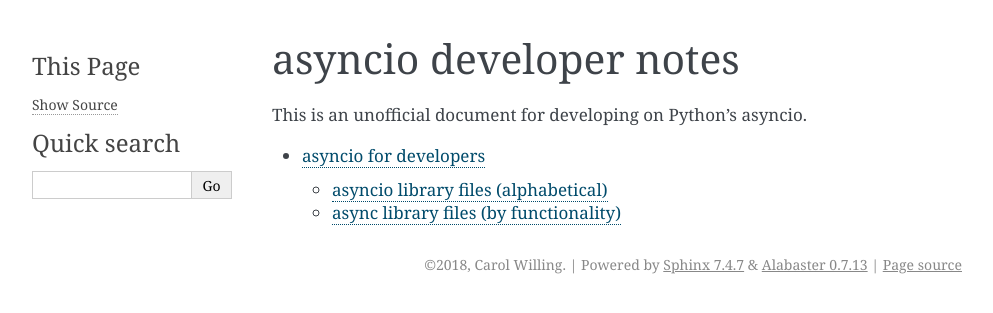
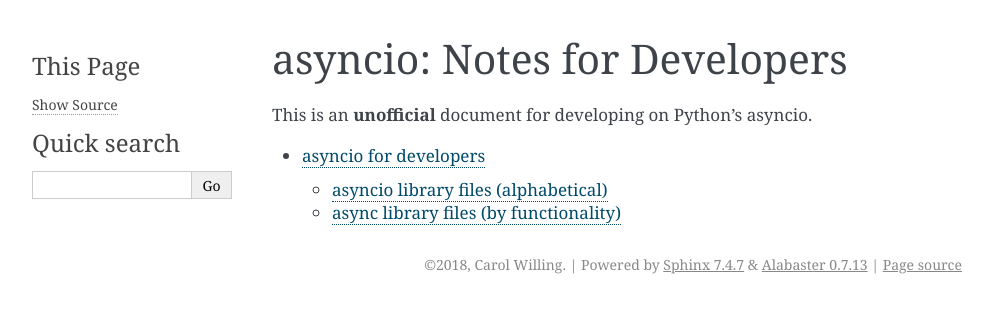
Before and after one commit to willingc/asyncio-notes, a Sphinx documentation site: the page built from source/index.rst, in a window 1280 px wide. Shown: the top 313 px of the page, without its empty margins (148-1141 px from the left). Built offline with Sphinx 7.4.7, drawn with Linux system fonts in a browser that asks for light colours; pages that are not in the unit, such as notebooks, are missing from menus.

```diff
--- a/requirements.txt
+++ b/requirements.txt
@@ -1,2 +1,3 @@
 Sphinx
 recommonmark
+sphinx-markdown-tables
--- a/source/conf.py
+++ b/source/conf.py
@@ -12,12 +12,13 @@
 # add these directories to sys.path here. If the directory is relative to the
 # documentation root, use os.path.abspath to make it absolute, like shown here.
 #
-# import os
-# import sys
-# sys.path.insert(0, os.path.abspath('.'))
+import os
+import sys
+sys.path.insert(0, os.path.abspath('.'))
 
 # For conversion from markdown to html
 import recommonmark.parser
+import sphinx_markdown_tables
 
 # -- Project information -----------------------------------------------------
 
@@ -41,6 +42,7 @@ release = ''
 # extensions coming with Sphinx (named 'sphinx.ext.*') or your custom
 # ones.
 extensions = [
+    'sphinx_markdown_tables',
 ]
 
 # Add any paths that contain templates here, relative to this directory.
@@ -49,7 +51,7 @@ templates_path = ['_templates']
 # The suffix(es) of source filenames.
 # You can specify multiple suffix as a list of string:
 
-source_parsers = {'.md': 'recommonmark.parser.CommonMarkParser'}
+source_parsers = {'.md': 'recommonmark.parser.CommonMarkParser',}
 source_suffix = ['.rst', '.md']
 
 # The master toctree document.
--- a/source/index.rst
+++ b/source/index.rst
@@ -3,12 +3,14 @@
    You can adapt this file completely to your liking, but it should at least
    contain the root `toctree` directive.
 
-asyncio developer notes
-=======================
 
-This is an unofficial document for developing on Python's asyncio.
+asyncio: Notes for Developers
+=============================
+
+This is an **unofficial** document for developing on Python's asyncio.
 
 
 .. toctree::
+    :maxdepth: 2
 
     async-repo-files.md
```
Also changed, not shown: source/async-repo-files.md (+3 -5 lines).
